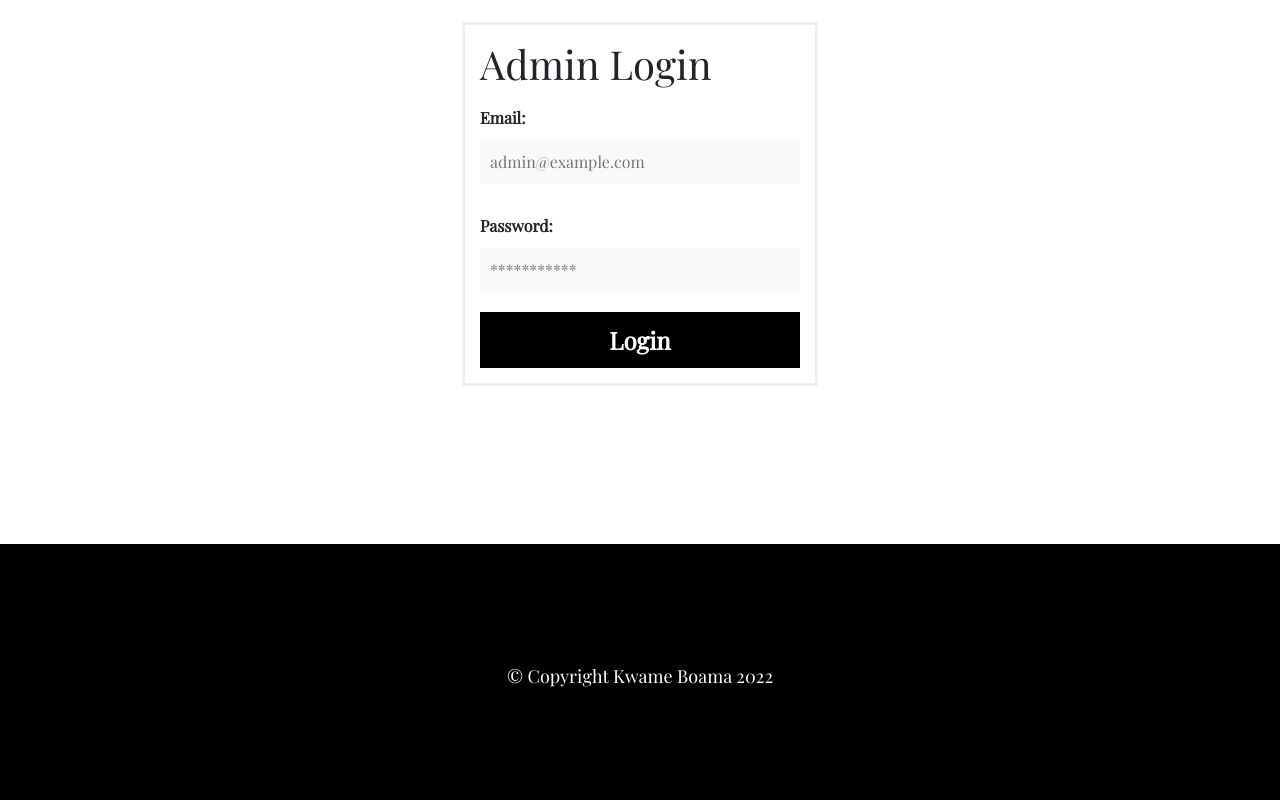
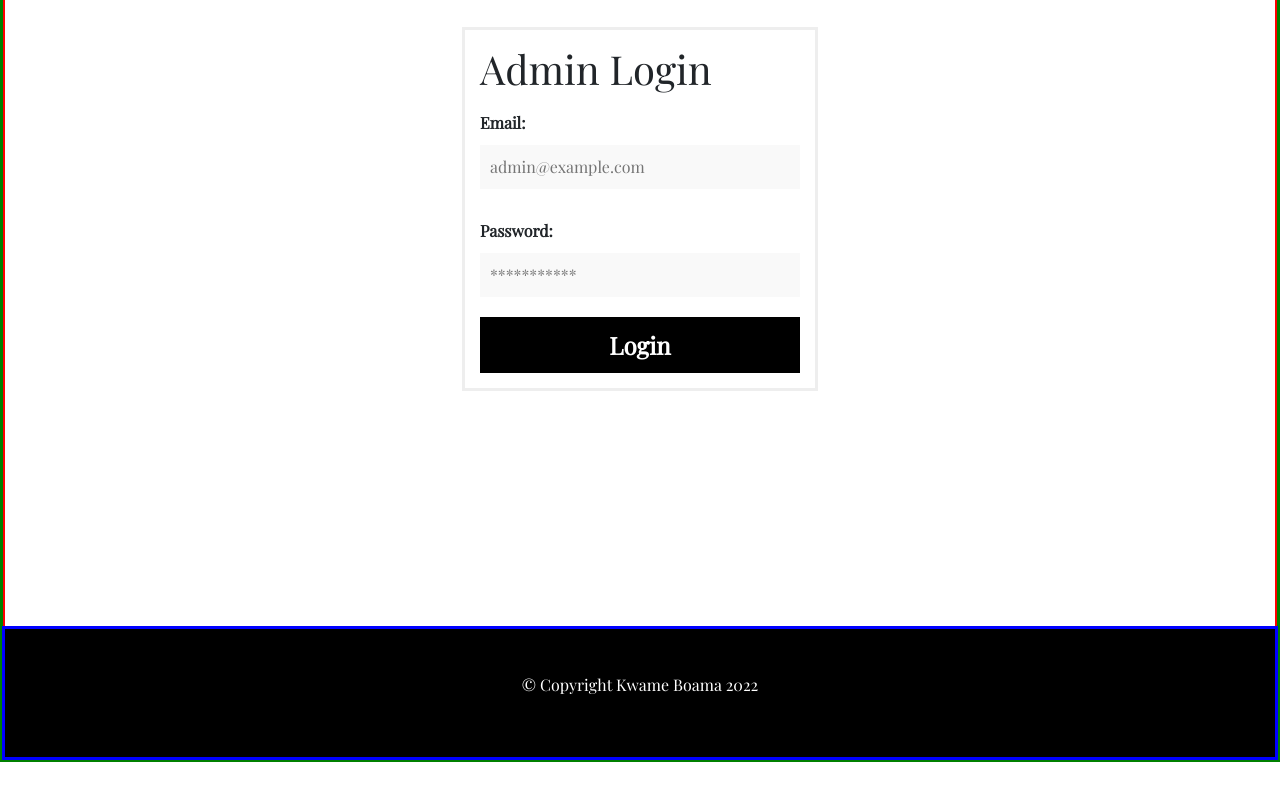
Before and after one commit to j-d-m/kwame_portfolio_photo, a React (Create React App) app in the folder kwame_portfolio/: page /admin in a window 1280 px wide. Shown: the part 262-1062 px from the top of the page. After the commit the page ends 1024 px from the top, so only its background shows below. Built offline with nearby package versions, Linux system fonts and the light colour scheme; no server answers.

Commit message:
added styling to the footer

```diff
--- a/kwame_portfolio/src/index.css
+++ b/kwame_portfolio/src/index.css
@@ -6,6 +6,7 @@ body {
   box-sizing: border-box;
   /* color: white; */
   /* background-color: black; */
-  height: 100vh;
+
   font-family: "Playfair Display", serif;
+  border: 3px solid green;
 }
--- a/kwame_portfolio/src/styles/App.css
+++ b/kwame_portfolio/src/styles/App.css
@@ -6,11 +6,16 @@
 @import url(./_work.css);
 @import url(./_adminForm.css);
 
-.App {
-  margin: 0px auto;
-}
 body {
   box-sizing: border-box;
   margin: 0;
   padding: 0;
+  min-height: 100vh;
 }
+.App {
+  margin: 0px auto;
+
+  /* height: 100vh; */
+  border: 2px solid red;
+  position: relative;
+}
--- a/kwame_portfolio/src/styles/_footer.css
+++ b/kwame_portfolio/src/styles/_footer.css
@@ -4,11 +4,15 @@
   flex-wrap: wrap;
   align-items: center;
   justify-content: center;
-  font-size: 18px;
-  margin-top: 20px;
+  font-size: 16px;
+  margin-top: 100px;
   background-color: black;
-  height: 35vh;
+  height: 16vh;
+  outline: solid blue;
 }
 .footerContent {
+  display: flex;
+  justify-content: center;
+  align-items: center;
   color: #fff;
 }
--- a/kwame_portfolio/src/styles/_policy.css
+++ b/kwame_portfolio/src/styles/_policy.css
@@ -1,7 +1,9 @@
 .policyMainContainer {
   width: 100%;
+  outline: solid darkmagenta;
   background: white;
   margin-top: 40px;
+  min-height: 85vh;
 }
 
 .policy--container {
```
